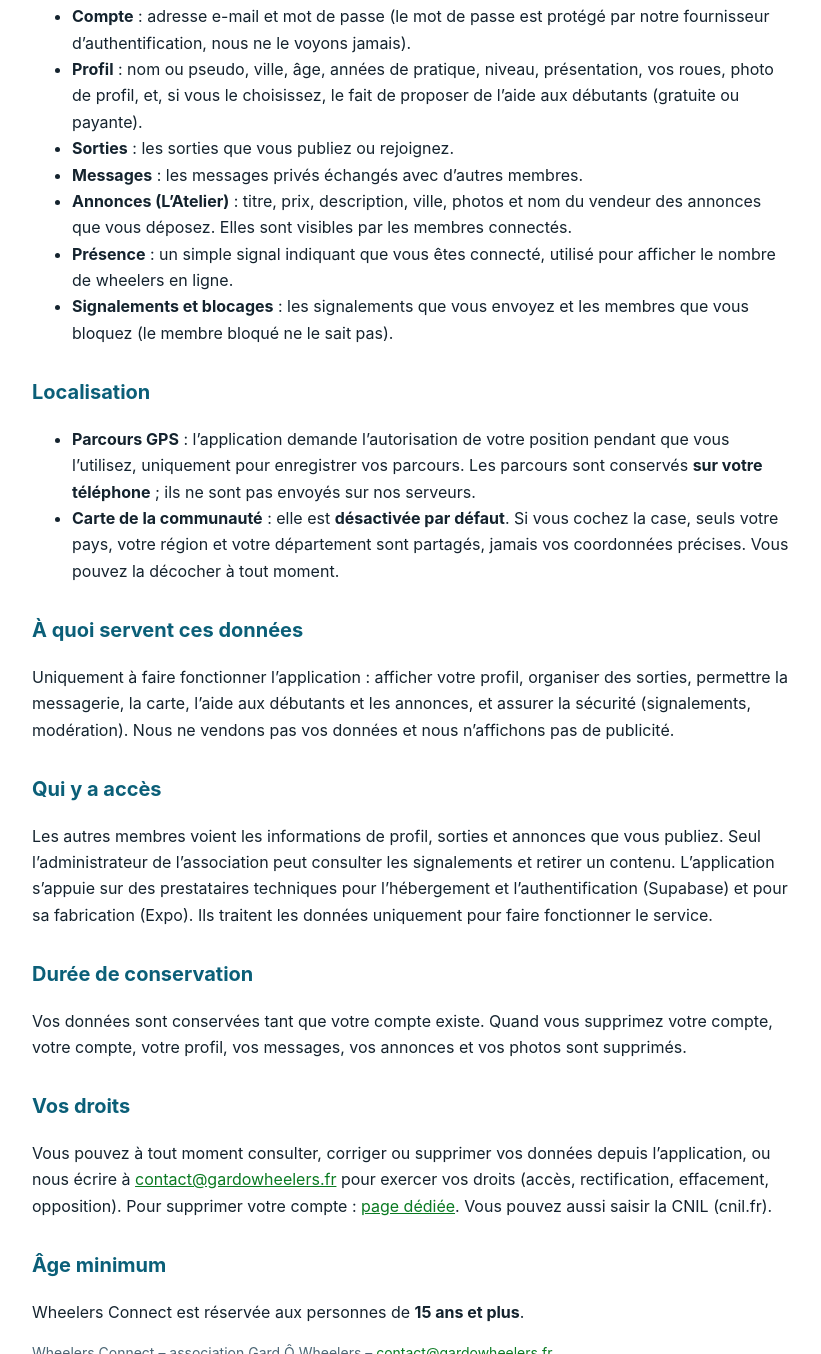
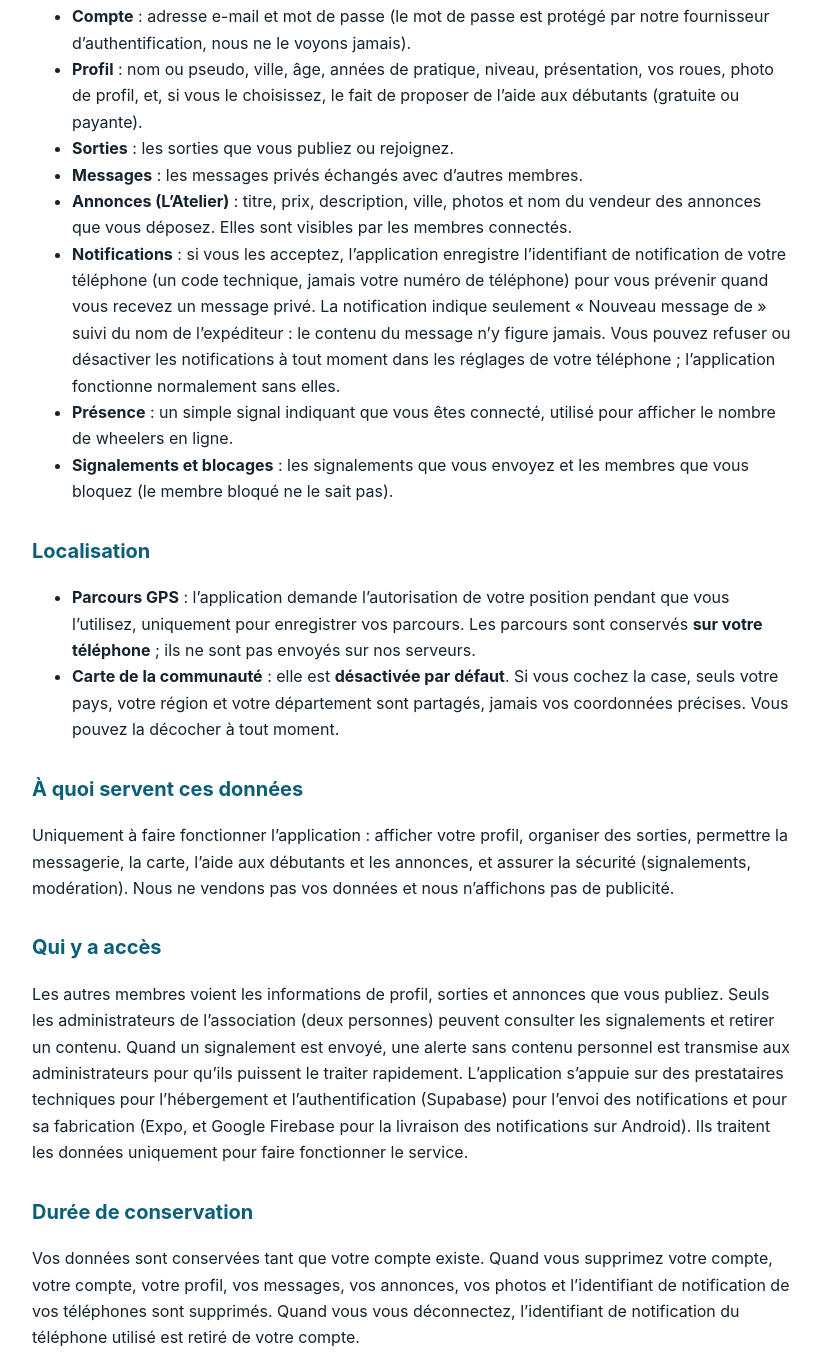
Before and after one commit to gardowheelers/wheelers-connect-legal, a plain HTML site: page confidentialite.html in a window 1280 px wide. Shown: the part 294-1648 px from the top of the page, without its empty margins (228-1049 px from the left). Drawn offline with Linux system fonts and the light colour scheme.

Commit message:
Add files via upload

```diff
--- a/confidentialite.html
+++ b/confidentialite.html
@@ -5,7 +5,7 @@ body{font-family:-apple-system,Segoe UI,Roboto,Arial,sans-serif;line-height:1.65
 a{color:#5dff6a} h1{font-size:28px;margin-top:8px} h2{font-size:20px;margin-top:30px;color:#8eefff}
 nav{display:flex;flex-wrap:wrap;gap:14px;font-size:15px;margin-bottom:12px} .muted{color:#a9c0cf;font-size:14px}
 @media (prefers-color-scheme:light){body{background:#fff;color:#14232e} a{color:#0a7a22} h2{color:#0b5f78} .muted{color:#4b6574}}
-</style></head><body><nav><a href="index.html">Accueil</a><a href="confidentialite.html">Confidentialité</a><a href="conditions.html">Conditions d’utilisation</a><a href="supprimer-mon-compte.html">Supprimer mon compte</a></nav><h1>Politique de confidentialité</h1><p class="muted">Dernière mise à jour : 27 octobre 2026.</p>
+</style></head><body><nav><a href="index.html">Accueil</a><a href="confidentialite.html">Confidentialité</a><a href="conditions.html">Conditions d’utilisation</a><a href="supprimer-mon-compte.html">Supprimer mon compte</a></nav><h1>Politique de confidentialité</h1><p class="muted">Dernière mise à jour : 31 octobre 2026.</p>
 <p>Cette page explique quelles données Wheelers Connect utilise, pourquoi, et comment les contrôler. Le responsable du traitement est l’association Gard Ô Wheelers (<a href="mailto:contact@gardowheelers.fr">contact@gardowheelers.fr</a>).</p>
 <h2>Données que vous nous confiez</h2><ul>
 <li><strong>Compte</strong> : adresse e-mail et mot de passe (le mot de passe est protégé par notre fournisseur d’authentification, nous ne le voyons jamais).</li>
@@ -13,13 +13,14 @@ nav{display:flex;flex-wrap:wrap;gap:14px;font-size:15px;margin-bottom:12px} .mut
 <li><strong>Sorties</strong> : les sorties que vous publiez ou rejoignez.</li>
 <li><strong>Messages</strong> : les messages privés échangés avec d’autres membres.</li>
 <li><strong>Annonces (L’Atelier)</strong> : titre, prix, description, ville, photos et nom du vendeur des annonces que vous déposez. Elles sont visibles par les membres connectés.</li>
+<li><strong>Notifications</strong> : si vous les acceptez, l’application enregistre l’identifiant de notification de votre téléphone (un code technique, jamais votre numéro de téléphone) pour vous prévenir quand vous recevez un message privé. La notification indique seulement « Nouveau message de » suivi du nom de l’expéditeur : le contenu du message n’y figure jamais. Vous pouvez refuser ou désactiver les notifications à tout moment dans les réglages de votre téléphone ; l’application fonctionne normalement sans elles.</li>
 <li><strong>Présence</strong> : un simple signal indiquant que vous êtes connecté, utilisé pour afficher le nombre de wheelers en ligne.</li>
 <li><strong>Signalements et blocages</strong> : les signalements que vous envoyez et les membres que vous bloquez (le membre bloqué ne le sait pas).</li></ul>
 <h2>Localisation</h2><ul>
 <li><strong>Parcours GPS</strong> : l’application demande l’autorisation de votre position pendant que vous l’utilisez, uniquement pour enregistrer vos parcours. Les parcours sont conservés <strong>sur votre téléphone</strong> ; ils ne sont pas envoyés sur nos serveurs.</li>
 <li><strong>Carte de la communauté</strong> : elle est <strong>désactivée par défaut</strong>. Si vous cochez la case, seuls votre pays, votre région et votre département sont partagés, jamais vos coordonnées précises. Vous pouvez la décocher à tout moment.</li></ul>
 <h2>À quoi servent ces données</h2><p>Uniquement à faire fonctionner l’application : afficher votre profil, organiser des sorties, permettre la messagerie, la carte, l’aide aux débutants et les annonces, et assurer la sécurité (signalements, modération). Nous ne vendons pas vos données et nous n’affichons pas de publicité.</p>
-<h2>Qui y a accès</h2><p>Les autres membres voient les informations de profil, sorties et annonces que vous publiez. Seul l’administrateur de l’association peut consulter les signalements et retirer un contenu. L’application s’appuie sur des prestataires techniques pour l’hébergement et l’authentification (Supabase) et pour sa fabrication (Expo). Ils traitent les données uniquement pour faire fonctionner le service.</p>
-<h2>Durée de conservation</h2><p>Vos données sont conservées tant que votre compte existe. Quand vous supprimez votre compte, votre compte, votre profil, vos messages, vos annonces et vos photos sont supprimés.</p>
+<h2>Qui y a accès</h2><p>Les autres membres voient les informations de profil, sorties et annonces que vous publiez. Seuls les administrateurs de l’association (deux personnes) peuvent consulter les signalements et retirer un contenu. Quand un signalement est envoyé, une alerte sans contenu personnel est transmise aux administrateurs pour qu’ils puissent le traiter rapidement. L’application s’appuie sur des prestataires techniques pour l’hébergement et l’authentification (Supabase) pour l’envoi des notifications et pour sa fabrication (Expo, et Google Firebase pour la livraison des notifications sur Android). Ils traitent les données uniquement pour faire fonctionner le service.</p>
+<h2>Durée de conservation</h2><p>Vos données sont conservées tant que votre compte existe. Quand vous supprimez votre compte, votre compte, votre profil, vos messages, vos annonces, vos photos et l’identifiant de notification de vos téléphones sont supprimés. Quand vous vous déconnectez, l’identifiant de notification du téléphone utilisé est retiré de votre compte.</p>
 <h2>Vos droits</h2><p>Vous pouvez à tout moment consulter, corriger ou supprimer vos données depuis l’application, ou nous écrire à <a href="mailto:contact@gardowheelers.fr">contact@gardowheelers.fr</a> pour exercer vos droits (accès, rectification, effacement, opposition). Pour supprimer votre compte : <a href="supprimer-mon-compte.html">page dédiée</a>. Vous pouvez aussi saisir la CNIL (cnil.fr).</p>
 <h2>Âge minimum</h2><p>Wheelers Connect est réservée aux personnes de <strong>15 ans et plus</strong>.</p><p class="muted">Wheelers Connect – association Gard Ô Wheelers – <a href="mailto:contact@gardowheelers.fr">contact@gardowheelers.fr</a></p></body></html>
```
Also changed, not shown: supprimer-mon-compte.html (+1 -1 lines).
